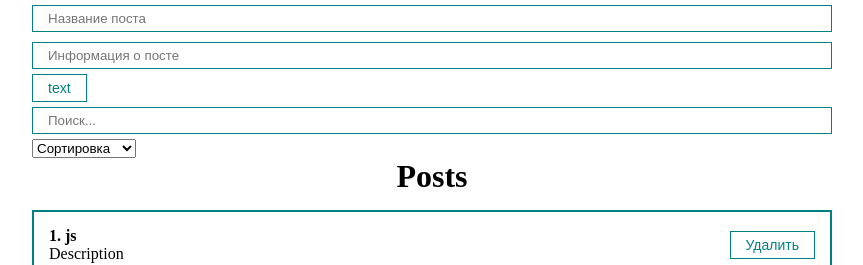
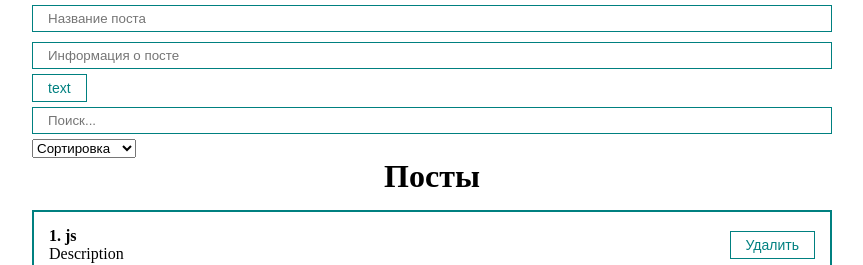
Before and after one commit to kostaxy/firstReactApp, a React (Create React App) app: page / in a window 1280 px wide. Shown: the top 265 px of the page, without its empty margins (208-1071 px from the left). Built offline with nearby package versions, Linux system fonts and the light colour scheme.

Commit message:
git at work 2nd try

```diff
--- a/src/components/PostList.jsx
+++ b/src/components/PostList.jsx
@@ -10,7 +10,7 @@ const PostList = ({ posts, remove }) => {
     }
     return (
         <div>
-            <h1 style={{ textAlign: 'center' }}>Posts</h1>
+            <h1 style={{ textAlign: 'center' }}>Посты</h1>
             {posts.map((post, index) =>
                 <PostItem number={index + 1} post={post} key={post.id} remove={remove} />
             )}
```
